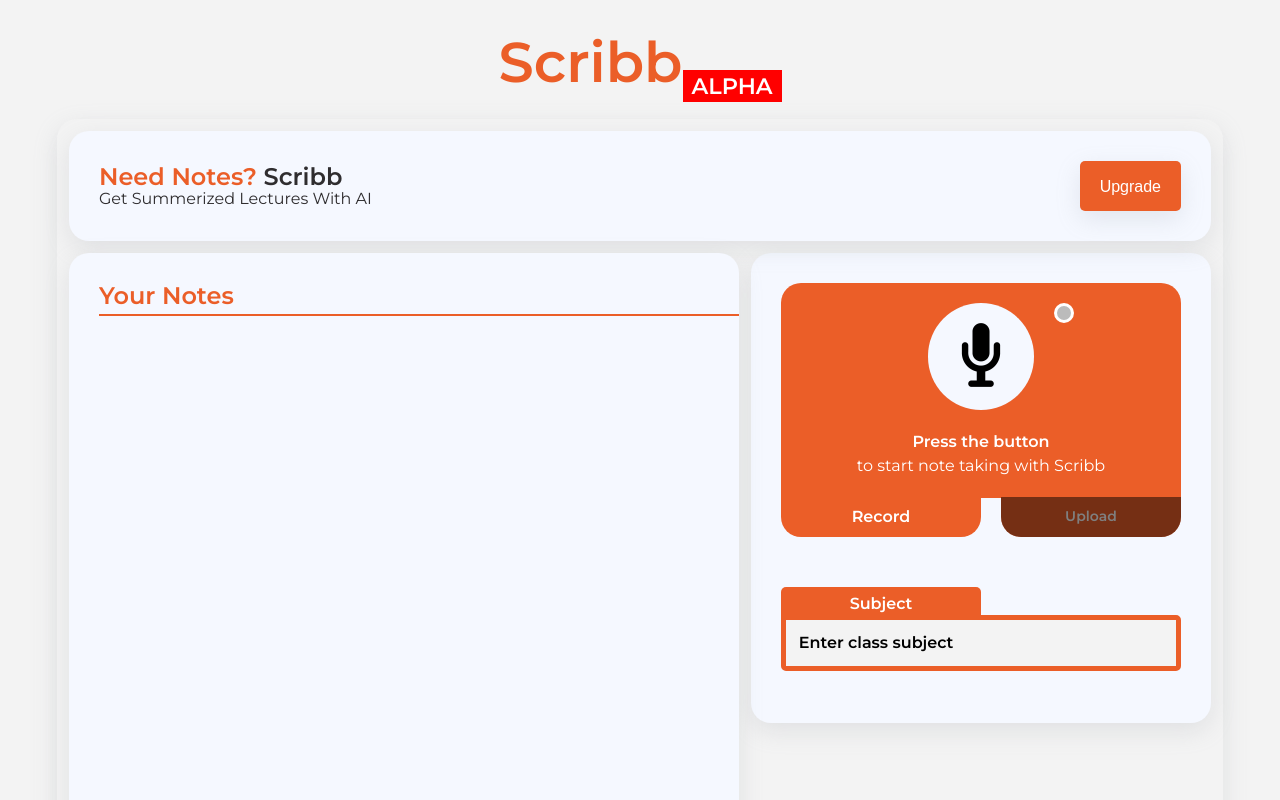
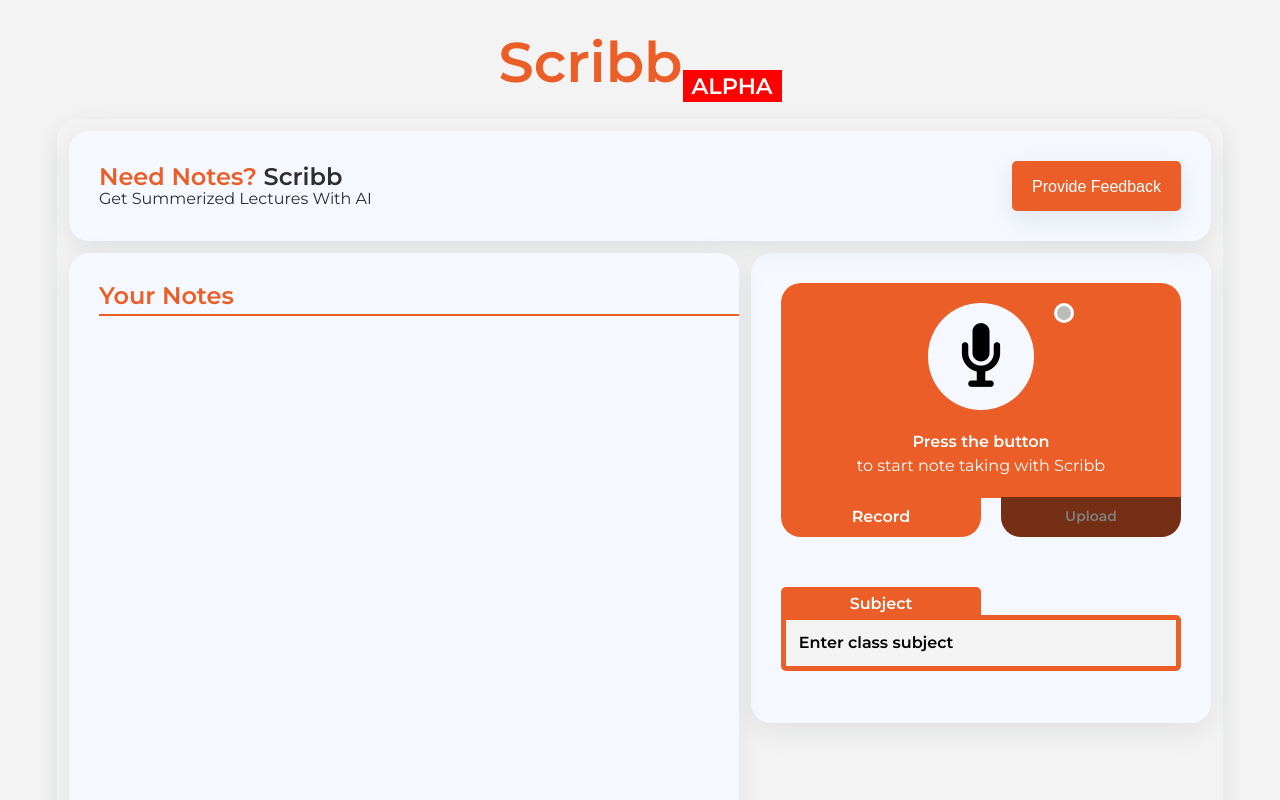
Before and after one commit to DugboTek/NoteTakingAI, a React (Create React App) app in the folder noteai/: page / in a window 1280 px wide. Shown: the top 800 px of the page. Built offline with nearby package versions, Linux system fonts and the light colour scheme; no server answers.

Commit message:
added user feedback button
added user feedback button that links to google form

```diff
--- a/noteai/src/App.js
+++ b/noteai/src/App.js
@@ -88,9 +88,10 @@
                   </span>
                 </div>
                 <div className ="primary-action-btn gradient-animated-box">
-                  <button type="button" className="ant-btn">
-                      <span>Upgrade</span>
-                  </button>
+                <button type="button" className="ant-btn" onClick={() => window.location.href = "https://forms.gle/4FGfXcrkPmbyUL2V9"}>
+                  <span>Provide Feedback</span>
+                </button>
+
                 </div>
 
               </div>
```
